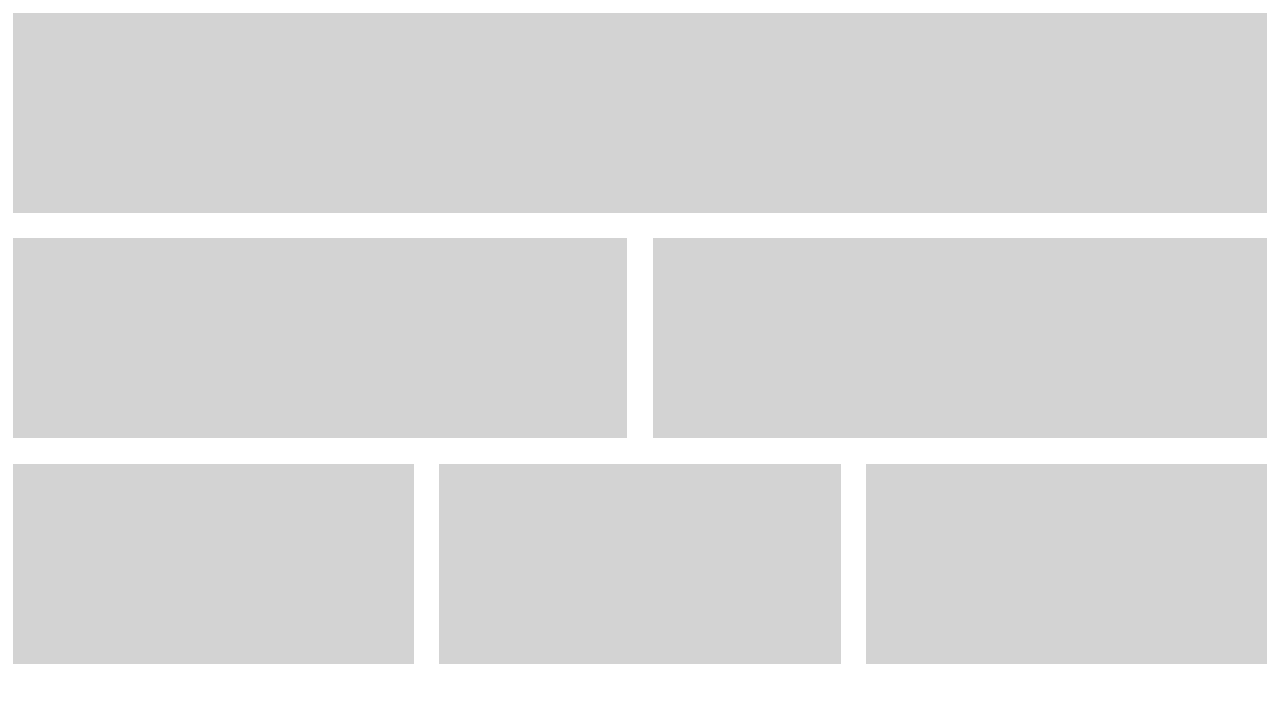
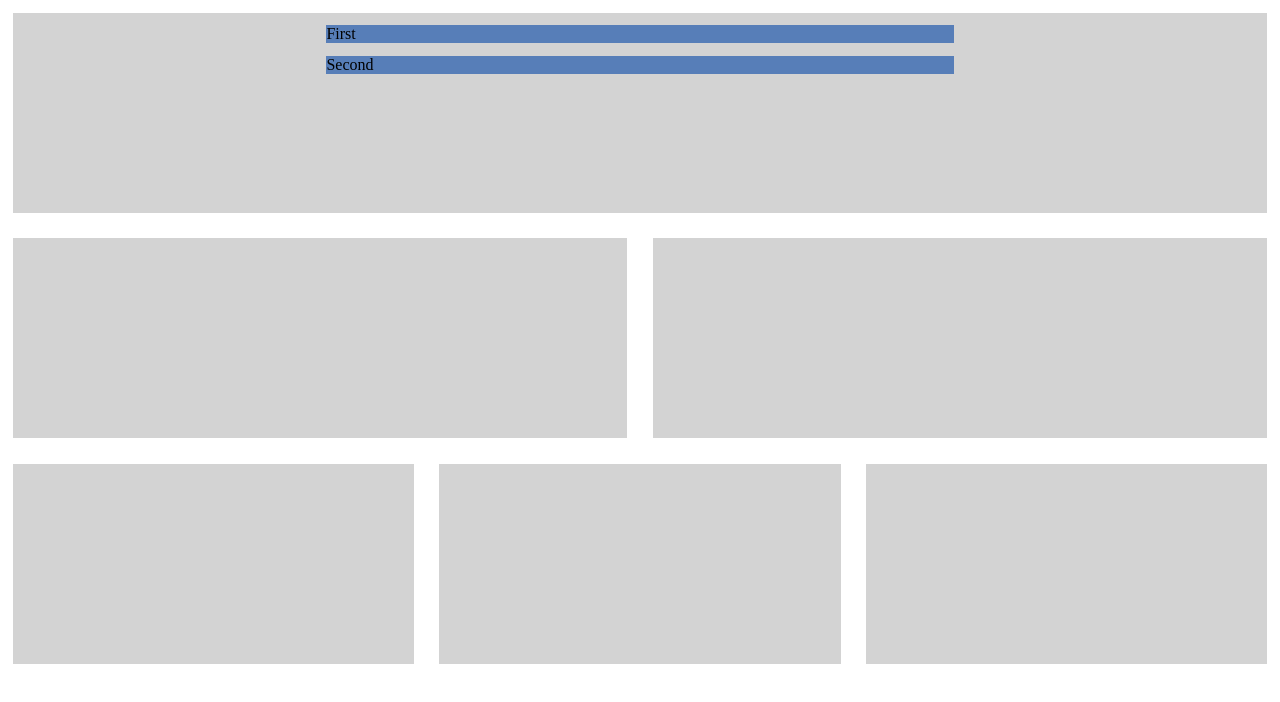
Before and after one commit to grzesieku401/firstHtmleduweb, a plain HTML site: page Positioning/FluidLayout/index.html in a window 1280 px wide. Drawn offline with Linux system fonts and the light colour scheme.

Commit message:
Add pseudoclass to FluidLayout

```diff
--- a/Positioning/FluidLayout/index.html
+++ b/Positioning/FluidLayout/index.html
@@ -9,7 +9,10 @@
 </head>
 <body>
   <section class="first">
-    <div></div>
+    <div>
+      <p>First</p>
+      <p>Second</p>
+    </div>
   </section>
   <section class="second">
     <div ></div>
--- a/Positioning/FluidLayout/style.css
+++ b/Positioning/FluidLayout/style.css
@@ -42,3 +42,14 @@ div{
     width: 98%;
   }
 }
+
+p{
+  background-color: #577eb8;
+  width: 50%;
+  margin: 1% auto;
+}
+
+p:hover{
+  background-color: #11d73d;
+  padding: 0.5%;
+}
```
